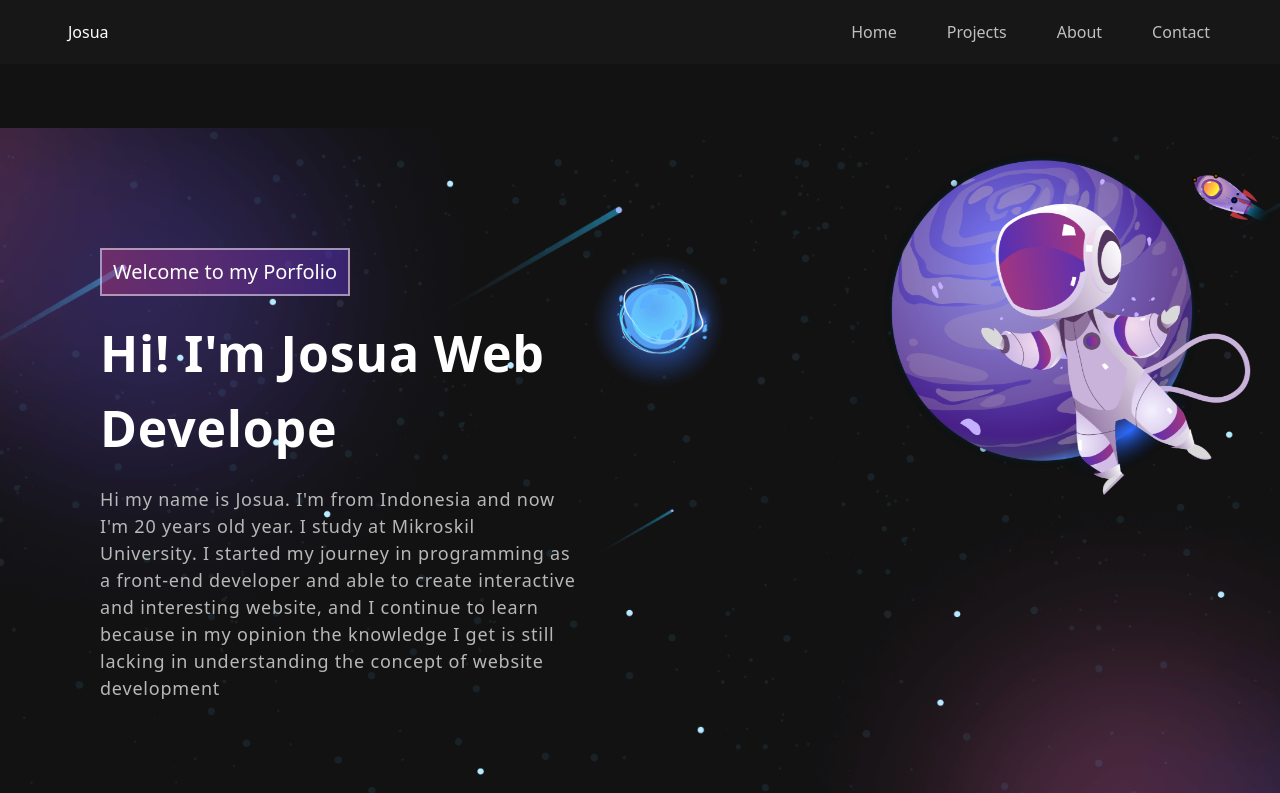
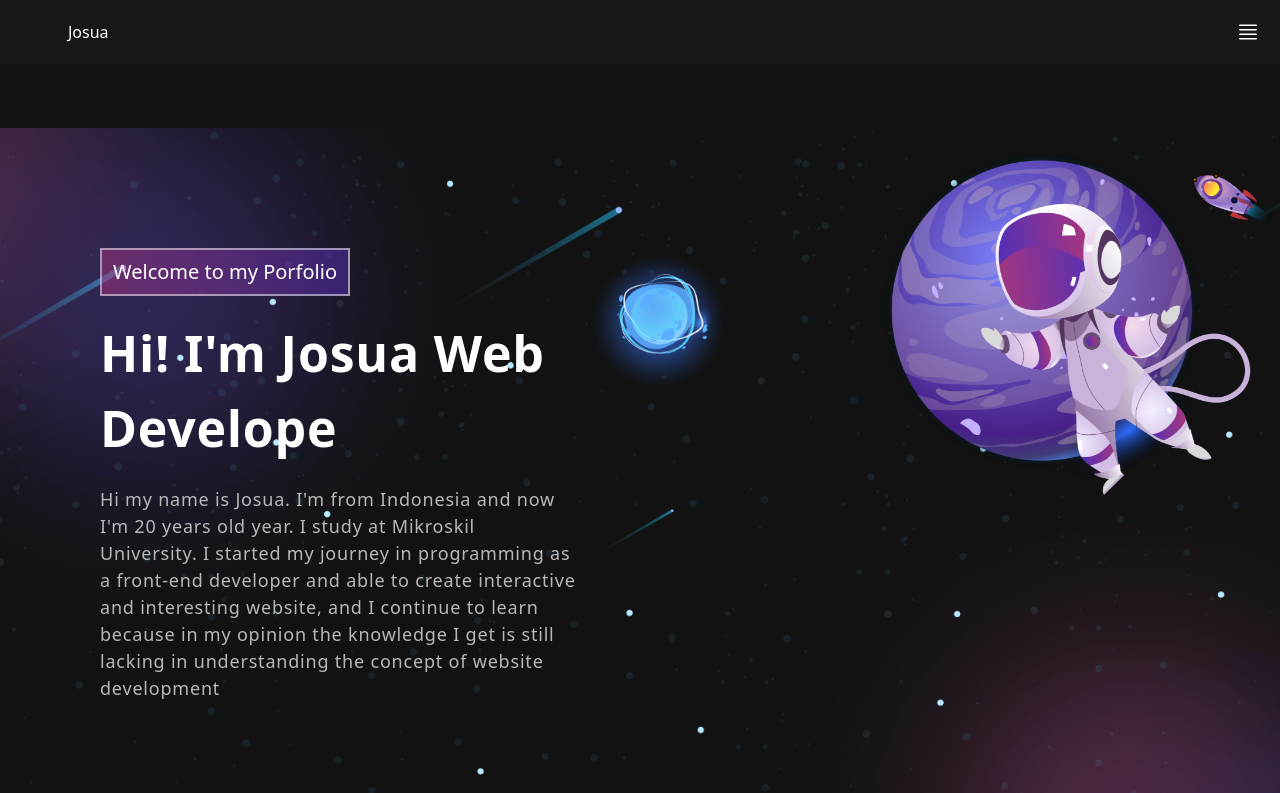
Before and after one commit to josua-stng/portfolio-website, a React (Create React App) app: page / in a window 1280 px wide. Shown: the top 793 px of the page. Built offline with nearby package versions, Linux system fonts and the light colour scheme.

Commit message:
make responsive navbar

```diff
--- a/src/components/Navbar.jsx
+++ b/src/components/Navbar.jsx
@@ -1,23 +1,42 @@
-import React from "react";
+import React, { useState } from "react";
 import { Link } from "react-router-dom";
+import { Bars4Icon, XMarkIcon } from "@heroicons/react/24/solid";
 
-const Navbar =() =>{
-    return(
-        <div className="navbar flex text-white justify-between p-5
-         ">
+const Navbar = () => {
+  const [isOpen, setIsOpen] = useState(false);
+
+  const handleToggleOpen = () => setIsOpen((prev) => !prev);
+
+  return (
+    <div className="navbar flex text-white justify-between p-5 z-50">
       <div>
         <h2 className="ml-12">Josua</h2>
       </div>
-            <div>
-                <ul className="nav_header flex">
-                    <li><Link to='/'>Home</Link> </li>
-                    <li><Link to='/project'>Projects</Link> </li>
-                    <li><Link to='/about'>About</Link></li>
-                    <li><Link to='/contact'>Contact</Link></li>
+
+      <div className="flex">
+        <button onClick={handleToggleOpen} className="md:hidden">
+          {isOpen ? (
+            <XMarkIcon className="w-6 h-6" />
+          ) : <Bars4Icon className="w-6 h-6" />}
+        </button>
+
+        <ul className={`${isOpen ? "flex fixed left-0 right-0 bottom-0 top-16 leading-7 bg-black flex-col" : "hidden  md:flex"} `}>
+          <li className="ml-12 text-white">
+            <Link to="/">Home</Link>
+          </li>
+          <li className="ml-12 text-white">
+            <Link to="/project">Projects</Link>
+          </li>
+          <li className="ml-12 text-white">
+            <Link to="/about">About</Link>
+          </li>
+          <li className="ml-12 text-white mr-12">
+            <Link to="/contact">Contact</Link>
+          </li>
         </ul>
       </div>
     </div>
-    )
-}
+  );
+};
 
-export default Navbar
+export default Navbar;
```
Lines whose indentation alone changed are shown as unchanged.
